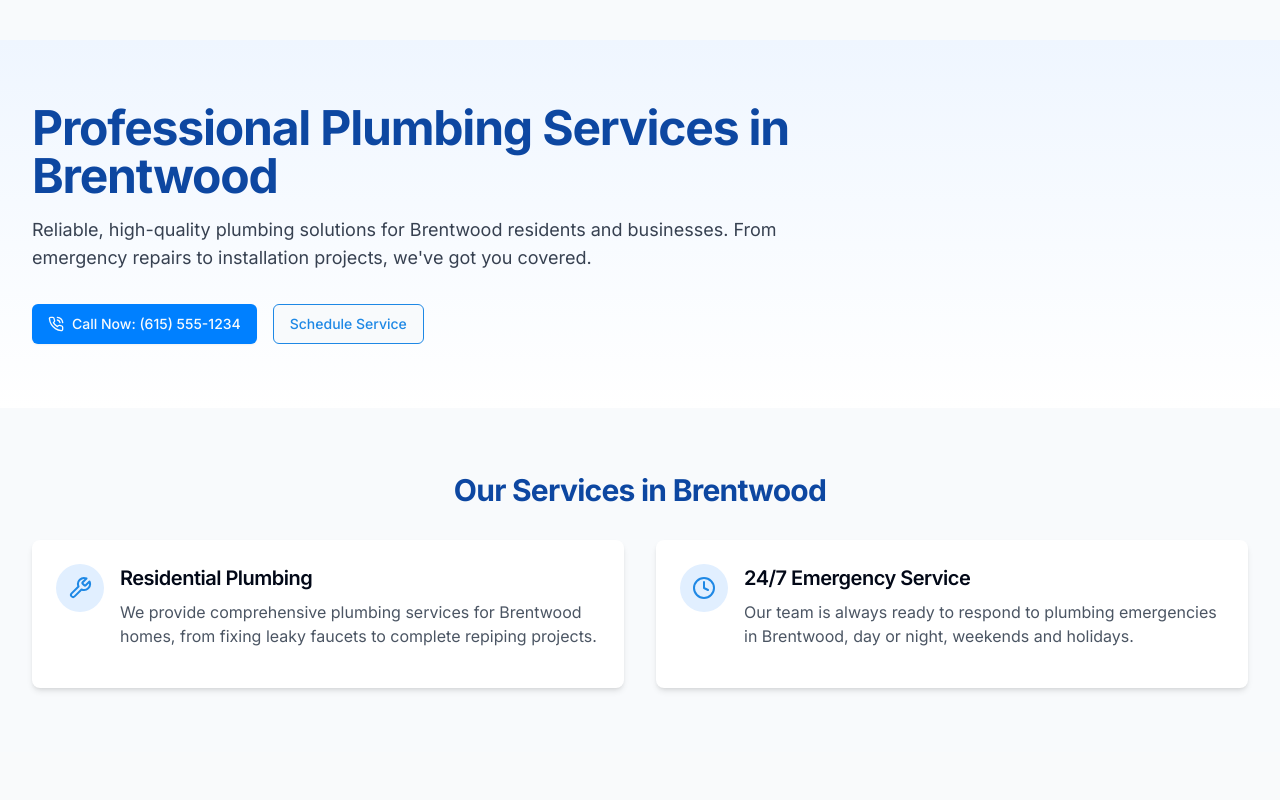
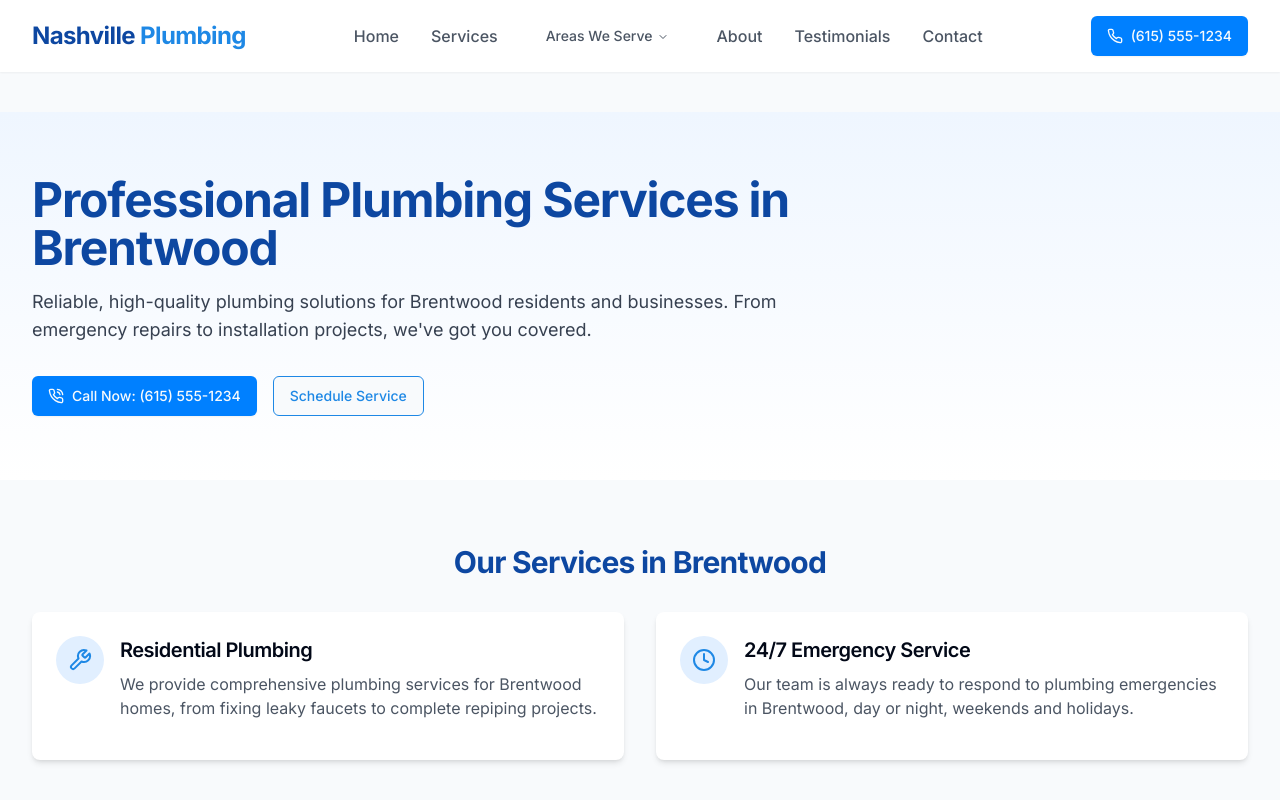
Before and after one commit to TimKJones/above-all-plumbing, a React (Vite) app: page /brentwood in a window 1280 px wide. Shown: the top 800 px of the page. Built offline with nearby package versions, Linux system fonts and the light colour scheme.

Commit message:
Fix: Restore missing header on Nashville page
The header was missing on the Nashville page. This commit restores the header to maintain consistency across the site.

```diff
--- a/src/components/CityPage.tsx
+++ b/src/components/CityPage.tsx
@@ -1,7 +1,7 @@
-
 import React from 'react';
 import { Wrench, PhoneCall, Clock } from 'lucide-react';
 import { Button } from '@/components/ui/button';
+import Navbar from '@/components/Navbar';
 
 interface CityPageProps {
   city: string;
@@ -9,6 +9,8 @@ interface CityPageProps {
 
 const CityPage: React.FC<CityPageProps> = ({ city }) => {
   return (
+    <div>
+      <Navbar />
       <div className="pt-10">
         {/* Hero Section */}
         <section className="py-16 bg-gradient-to-b from-blue-50 to-white">
@@ -101,6 +103,7 @@ const CityPage: React.FC<CityPageProps> = ({ city }) => {
           </div>
         </section>
       </div>
+    </div>
   );
 };
 
```
Lines whose indentation alone changed are shown as unchanged.
